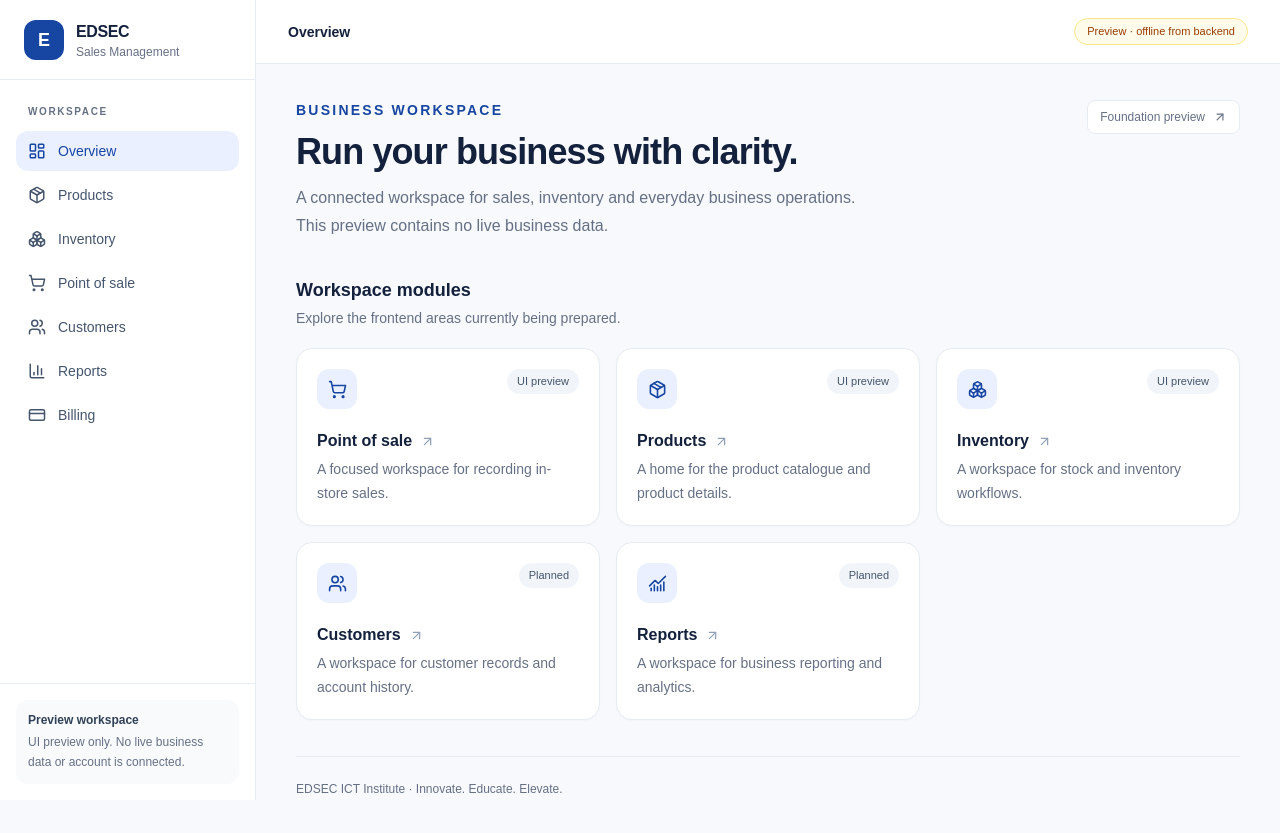
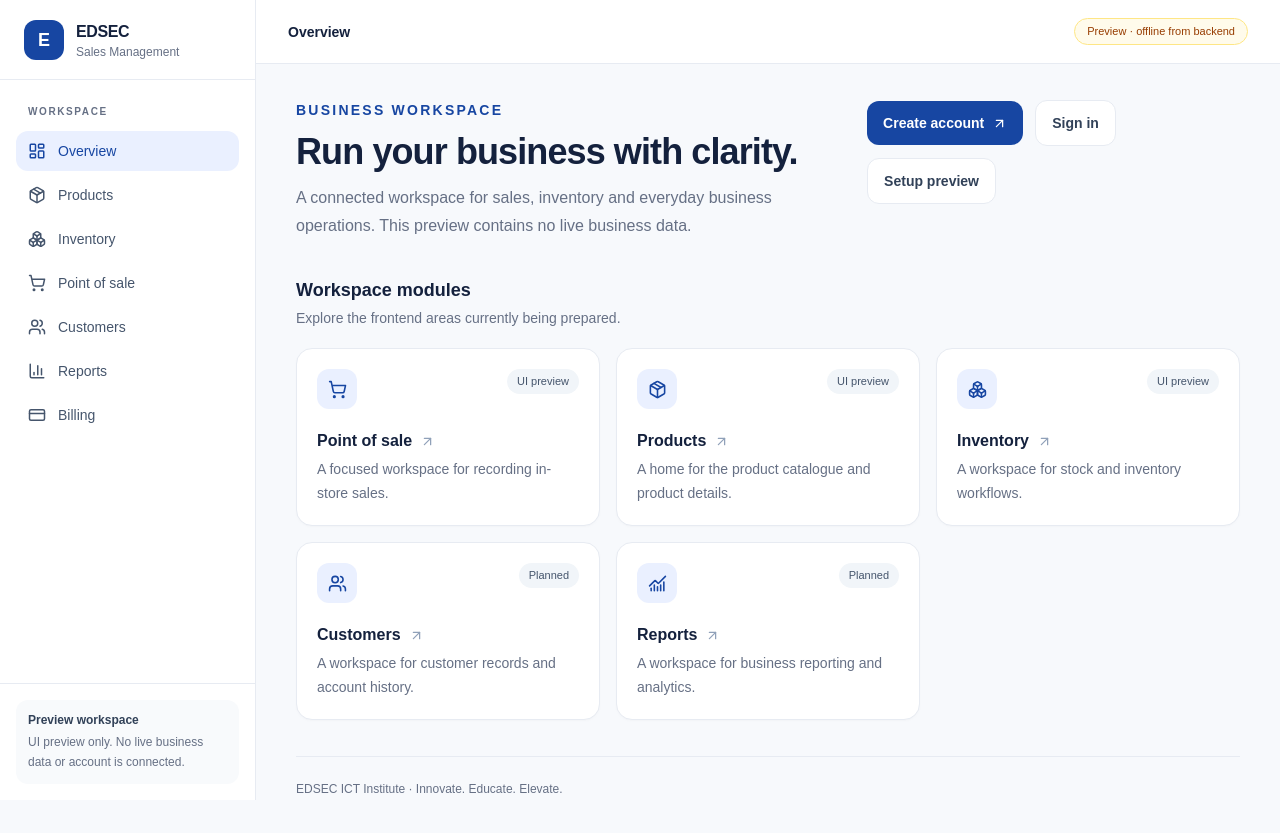
Before and after one commit to nsikakcovenant6-wq/edsec-sales-management-system, a Next.js app: page / in a window 1280 px wide. Built offline with nearby package versions, Linux system fonts and the light colour scheme.

Commit message:
feat(frontend): link dashboard to account and onboarding previews

```diff
--- a/src/app/page.tsx
+++ b/src/app/page.tsx
@@ -14,7 +14,7 @@ export default function HomePage() {
     <div className="space-y-9">
       <section className="flex flex-col justify-between gap-5 sm:flex-row sm:items-end">
         <div className="max-w-2xl"><p className="mb-3 text-sm font-semibold uppercase tracking-[0.16em] text-[var(--brand)]">Business workspace</p><h2 className="text-3xl font-semibold tracking-tight sm:text-4xl">Run your business with clarity.</h2><p className="mt-3 max-w-xl text-base leading-7 text-[var(--muted)]">A connected workspace for sales, inventory and everyday business operations. This preview contains no live business data.</p></div>
-        <span className="inline-flex items-center gap-2 self-start rounded-lg border border-[var(--border)] bg-white px-3 py-2 text-xs font-medium text-[var(--muted)]">Foundation preview <ArrowUpRight size={14} /></span>
+        <div className="flex flex-wrap items-center gap-3 self-start"><Link href="/auth/register" className="inline-flex items-center gap-2 rounded-xl bg-[var(--brand)] px-4 py-3 text-sm font-semibold text-white hover:bg-[var(--brand-strong)]">Create account <ArrowUpRight size={15}/></Link><Link href="/auth/login" className="rounded-xl border border-[var(--border)] bg-white px-4 py-3 text-sm font-semibold text-slate-700 hover:bg-slate-50">Sign in</Link><Link href="/onboarding/welcome" className="rounded-xl border border-[var(--border)] bg-white px-4 py-3 text-sm font-semibold text-slate-700 hover:bg-slate-50">Setup preview</Link></div>
       </section>
       <section aria-labelledby="modules-heading"><div className="mb-5"><h3 id="modules-heading" className="text-lg font-semibold">Workspace modules</h3><p className="mt-1 text-sm text-[var(--muted)]">Explore the frontend areas currently being prepared.</p></div><div className="grid gap-4 sm:grid-cols-2 xl:grid-cols-3">{modules.map(({ title, description, href, icon: Icon, status }) => <Link key={href} href={href} className="group rounded-2xl border border-[var(--border)] bg-white p-5 shadow-sm shadow-slate-950/[0.02] transition hover:-translate-y-0.5 hover:border-blue-200 hover:shadow-md focus-visible:outline-none focus-visible:ring-2 focus-visible:ring-blue-400"><div className="flex items-start justify-between"><div className="grid size-10 place-items-center rounded-xl bg-[var(--brand-soft)] text-[var(--brand)]"><Icon size={19} /></div><span className="rounded-full bg-slate-100 px-2.5 py-1 text-[11px] font-medium text-slate-600">{status}</span></div><h4 className="mt-5 flex items-center gap-2 font-semibold">{title}<ArrowUpRight size={15} className="text-slate-400 transition group-hover:-translate-y-0.5 group-hover:translate-x-0.5" /></h4><p className="mt-1 text-sm leading-6 text-[var(--muted)]">{description}</p></Link>)}</div></section>
       <footer className="border-t border-[var(--border)] pt-6 text-xs text-[var(--muted)]">EDSEC ICT Institute · Innovate. Educate. Elevate.</footer>
```
